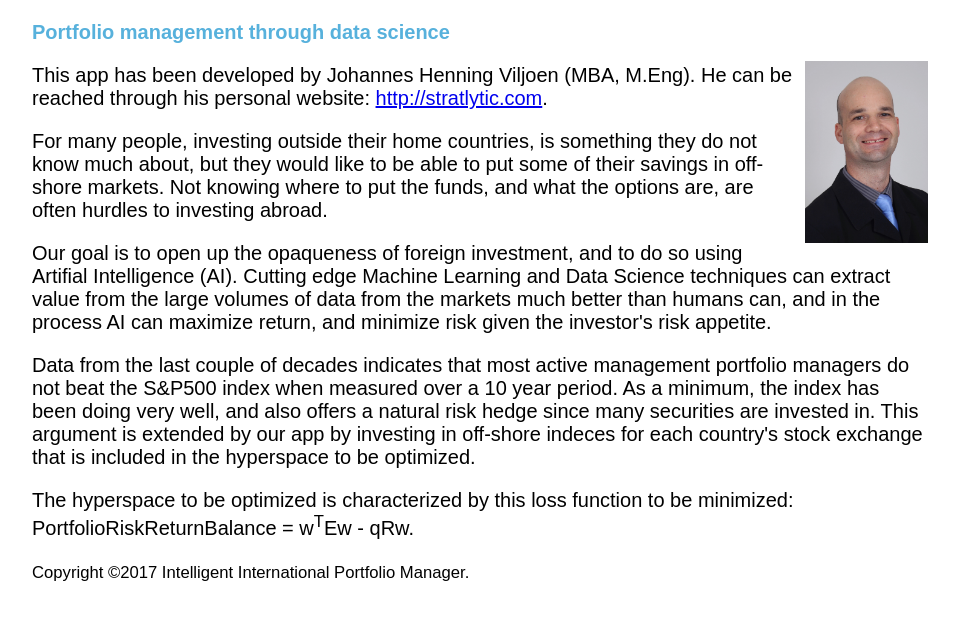
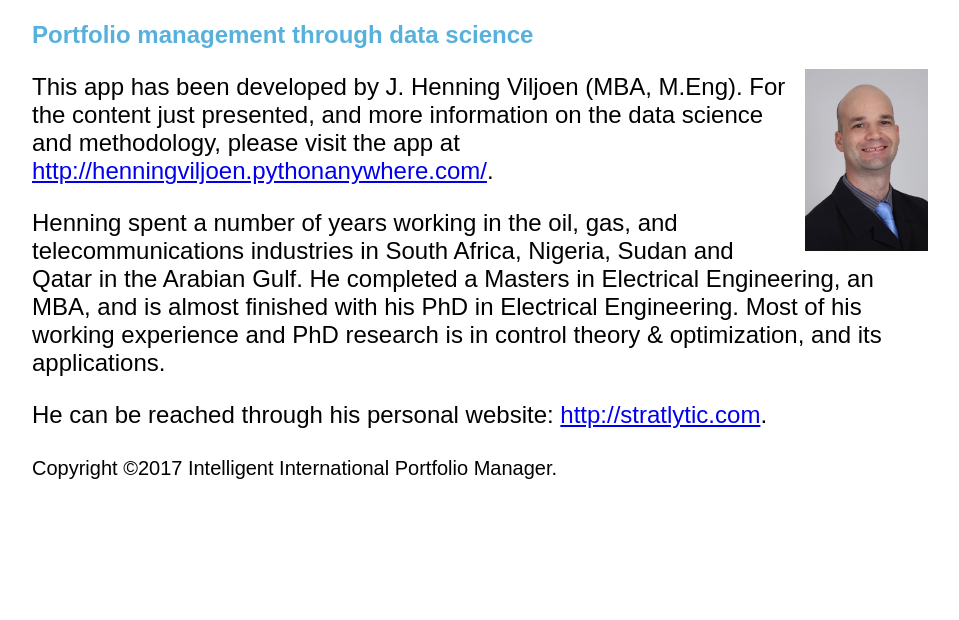
Before and after one commit to HenningViljoen/iiportfoliomanager05, a Flask app: page /aboutpage in a window 1280 px wide. Shown: the part 41-661 px from the top of the page, without its empty margins (160-1119 px from the left). Run offline with Flask 2, Linux system fonts and the light colour scheme; parts of the project's set-up code (start-up, migrations or seed data) failed here and were passed over.

Commit message:
46th commit

```diff
--- a/portfolio.py
+++ b/portfolio.py
@@ -154,8 +154,8 @@ class asset:
         self.inittext = self.name + '; ' + 'self.growthrate : ' + str(self.growthrate)
         self.std = self.pricehistory.std()
 
-        print('self.std : ',self.std)
-        print('self.growthpyearstd : ',self.growthpyearstd)
+        #print('self.std : ',self.std)
+        #print('self.growthpyearstd : ',self.growthpyearstd)
         self.inittext += '; ' + 'self.std : ' + str(self.std)
 
 
@@ -183,10 +183,10 @@ class asset:
                 den += float(i + 1)/float(lentoiterate)
             self.growthpyearmean = num/den
             self.growthpyearstd = self.growthpyearhistory[-lentoiterate:].std()
-            print(self.name)
-            print(self.growthpyearmean)
-            print(self.growthpyearstd)
-            print('\n')
+            #print(self.name)
+            #print(self.growthpyearmean)
+            #print(self.growthpyearstd)
+            #print('\n')
 
 
     def calcgrowthrate(self):
@@ -203,8 +203,8 @@ class asset:
         #self.growthpyearmean = self.growthpyearhistory.mean()
         self.weightedave()
         self.growthrate = (self.pricehistory[-1]**(1.0/float(self.lenpricehistory)))**12.0 - 1.0
-        print('self.growthrate : ',self.growthrate)
-        print('self.growthpyearmean: ',self.growthpyearmean)
+        #print('self.growthrate : ',self.growthrate)
+        #print('self.growthpyearmean: ',self.growthpyearmean)
 
 
 #subportfolio class definition --------------------------------------------------------------------
@@ -326,7 +326,7 @@ class portfolio:  #Over arching class for the entire model layer of the app.  Pr
                     #app.py
     def __init__(self):
         self.nrassets = RangeIncluded[1] - RangeIncluded[0]
-        print(self.nrassets)
+        #print(self.nrassets)
         self.marketdatas = list()
         self.assets = list()
         self.subportfolios = list()
@@ -434,16 +434,16 @@ class portfolio:  #Over arching class for the entire model layer of the app.  Pr
         self.printportstats(0)
 
         for i in range(1, len(PortfolioRiskTolleranceList)):
-            print('\n')
+            #print('\n')
             if optimise == True:
                 self.subportfolios[i].optimiseportfolio()
-            print('\n')
+            #print('\n')
             if optimise == True:
                 self.subportfolios[i].calcportriskreturnbalance()
             self.printportstats(i)
 
         if optimise == True:
-            print('Dilling sub-portfolios to disk...')
+            #print('Dilling sub-portfolios to disk...')
             dill.dump(self.subportfolios, open('subportfoliosbackup.pkd', 'wb'))
 
     def howportwouldhavedone(self, portindex): #Follow the actual market figures NumMonthsMonthsPreT0Fit months into the future to T0 for plot.
--- a/templates/about.html
+++ b/templates/about.html
@@ -24,11 +24,11 @@
             h2 {
                 color: #57b1dc;
 
-                font-size: 125%;
+                font-size: 150%;
             }
 
             p {
-                font-size: 125%;
+                font-size: 150%;
             }
 
             li {
@@ -61,28 +61,17 @@
             <img src='{{ url_for('static',filename='JHV head shot 00 - 170907 - 500k.jpg')}}' alt="JH Viljoen"
             height="182" width="123">
 
-            <p>This app has been developed by Johannes Henning Viljoen (MBA, M.Eng).  He can be reached
-                through his personal website: <a href="http://stratlytic.com">http://stratlytic.com</a>.</p>
-
-
-
-            <p>For many people, investing outside their home countries, is something they do not know much about, but they would like
-                to be able to put some of their savings in off-shore markets.  Not knowing where to put the funds, and what the
-                options are, are often hurdles to investing abroad. </p>
-
-            <p>Our goal is to open up the opaqueness of foreign investment, and to do so using Artifial Intelligence (AI).  Cutting edge
-                Machine Learning and Data Science techniques can extract value from the large volumes of data from the markets
-                much better than humans can, and in the process AI can maximize return, and minimize risk given the investor's risk
-                appetite.
+            <p>This app has been developed by J. Henning Viljoen (MBA, M.Eng).  For the content just presented, and more information
+                on the data science and methodology, please visit the app at
+                <a href="http://henningviljoen.pythonanywhere.com/">http://henningviljoen.pythonanywhere.com/</a>.
             </p>
 
-            <p>Data from the last couple of decades indicates that most active management portfolio managers do not beat the S&P500
-                index when measured over a 10 year period.  As a minimum, the index has been doing very well, and also offers a natural
-                risk hedge since many securities are invested in.  This argument is extended by our app by investing in off-shore indeces
-                for each country's stock exchange that is included in the hyperspace to be optimized.
+            <p>Henning spent a number of years working in the oil, gas, and telecommunications industries in South Africa,
+                Nigeria, Sudan and Qatar in the Arabian Gulf.  He completed a Masters in Electrical Engineering, an MBA, and is
+                 almost finished with his PhD in Electrical Engineering.  Most of his working experience and PhD research
+                 is in control theory & optimization, and its applications.  </p>
 
-            <p>The hyperspace to be optimized is characterized by this loss function to be minimized:
-                PortfolioRiskReturnBalance = w<sup>T</sup>Ew - qRw.</p>
+            <p>He can be reached through his personal website: <a href="http://stratlytic.com">http://stratlytic.com</a>.</p>
 
 
 
--- a/templates/pitch2.html
+++ b/templates/pitch2.html
@@ -59,7 +59,7 @@
                 <li><h4>International investment advisor through Machine Learning.</h4></li> <br>
                 <li><h4>Inference of risk - correlated and independent between assets.</h4></li> <br>
                 <li><h4>Inference of return on investment for each asset.</h4></li> <br>
-                <li><h4>Opmization of utility function for distribution between markets -
+                <li><h4>Optimization of utility function for distribution between markets -
                     minimal risk, maximum return, given a risk tolerance.</h4></li> <br>
             </ul>
 
```
Also changed, not shown: templates/appindex.html (+18 -0 lines).
